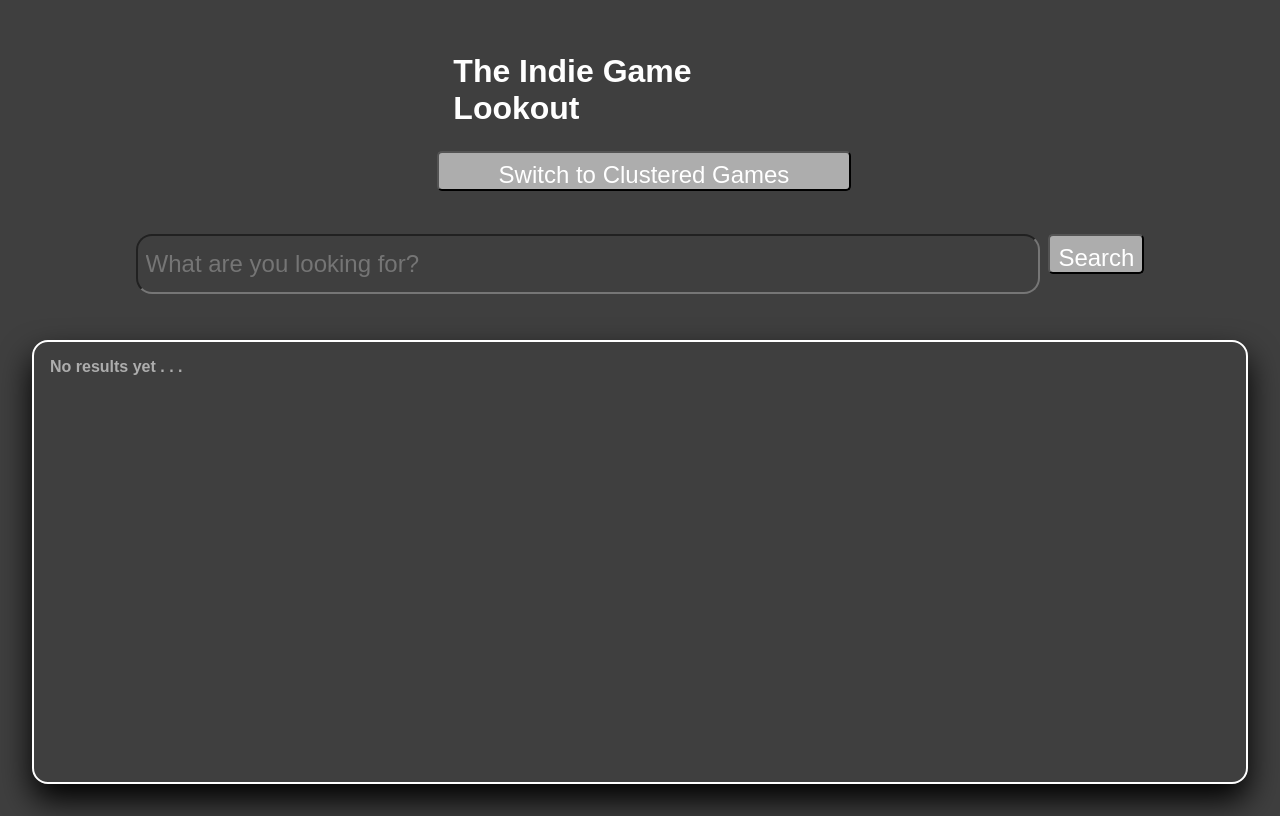
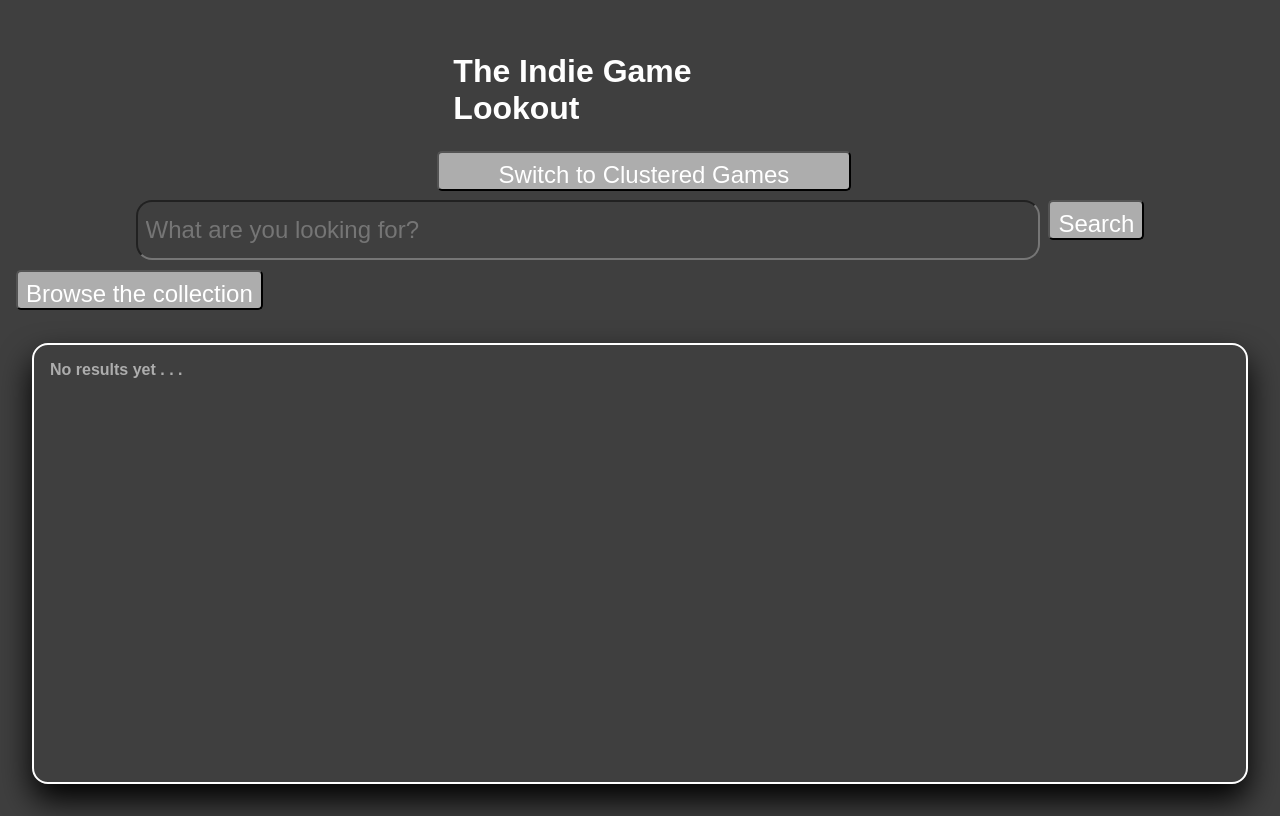
Before and after one commit to Giovo173/InfoRetrieval, a Django app: page / in a window 1280 px wide. Run offline with Django 5.2, Linux system fonts and the light colour scheme; parts of the project's set-up code (start-up, migrations or seed data) failed here and were passed over.

Commit message:
I dont know what Im doing

```diff
--- a/indie_games/static/cluster.css
+++ b/indie_games/static/cluster.css
@@ -7,7 +7,7 @@ body{
     color: whitesmoke;
     display: grid;
     grid-template-columns: 1fr 2fr 1fr;
-    grid-template-rows: 1fr 1fr 1fr 6fr;
+    grid-template-rows: 1fr 1fr 1fr 1fr 6fr;
     height: 100vh;
 }
 
--- a/indie_games/static/style.css
+++ b/indie_games/static/style.css
@@ -11,7 +11,7 @@ body {
 main {
     display: grid;
     grid-template-columns: 1fr 1fr 1fr;
-    grid-template-rows: 1fr 1fr 1fr 6fr;
+    grid-template-rows: 1fr 1fr 1fr 1fr 10fr;
     height: 100vh;
 }
 
@@ -24,13 +24,14 @@ h1 {
     margin-bottom: 0;
 }
 
-form{
+.searchform{
     grid-row: 3;
     grid-column: 1 / span 3;
     display: flex;
     justify-content: center;
     align-items: start;
     margin-top: 0;
+    margin-bottom: 10px;
 }
 
 input {
@@ -55,6 +56,25 @@ input {
     margin-left:1vh;
 }
 
+.browseform{
+    grid-row:4;
+}
+
+#browse-btn {
+    border-radius: 5px;
+    height: 5vh;
+    font-size: 1.5em;
+    padding: 1vh;
+    background-color: rgb(173, 173, 173);
+    color: white;
+    cursor: pointer;
+    margin-left:1vh;
+}
+
+#browse-btn:hover {
+    background-color: rgb(63, 63, 63);
+}
+
 #clustered-btn:hover {
     background-color: rgb(63, 63, 63);
 }
@@ -75,7 +95,7 @@ input {
 }
 
 .results {
-    grid-row: 4;
+    grid-row: 5;
     grid-column: 1 / span 3;
     margin: 3vh;
     border: 2px solid white;
--- a/indie_games/templates/index.html
+++ b/indie_games/templates/index.html
@@ -13,10 +13,12 @@
     <main>
         <h1>The Indie Game Lookout</h1>
         <button type="button" id="clustered-btn" onclick="window.location.href='/clustered-games/'">Switch to Clustered Games</button>
-        <form method="get" action="{% url 'search_games' %}">
+        <form method="get" action="{% url 'search_games' %}" class="searchform">
             <input id="query" name="q" type="text" placeholder="What are you looking for?">
             <button type="submit" id="btn">Search</button>
-
+        </form>
+        <form method="get" action="{% url 'browse_games' %}" class="browseform">
+            <button type="submit" id="browse-btn">Browse the collection</button>
         </form>
 
         <div class="results">
```
